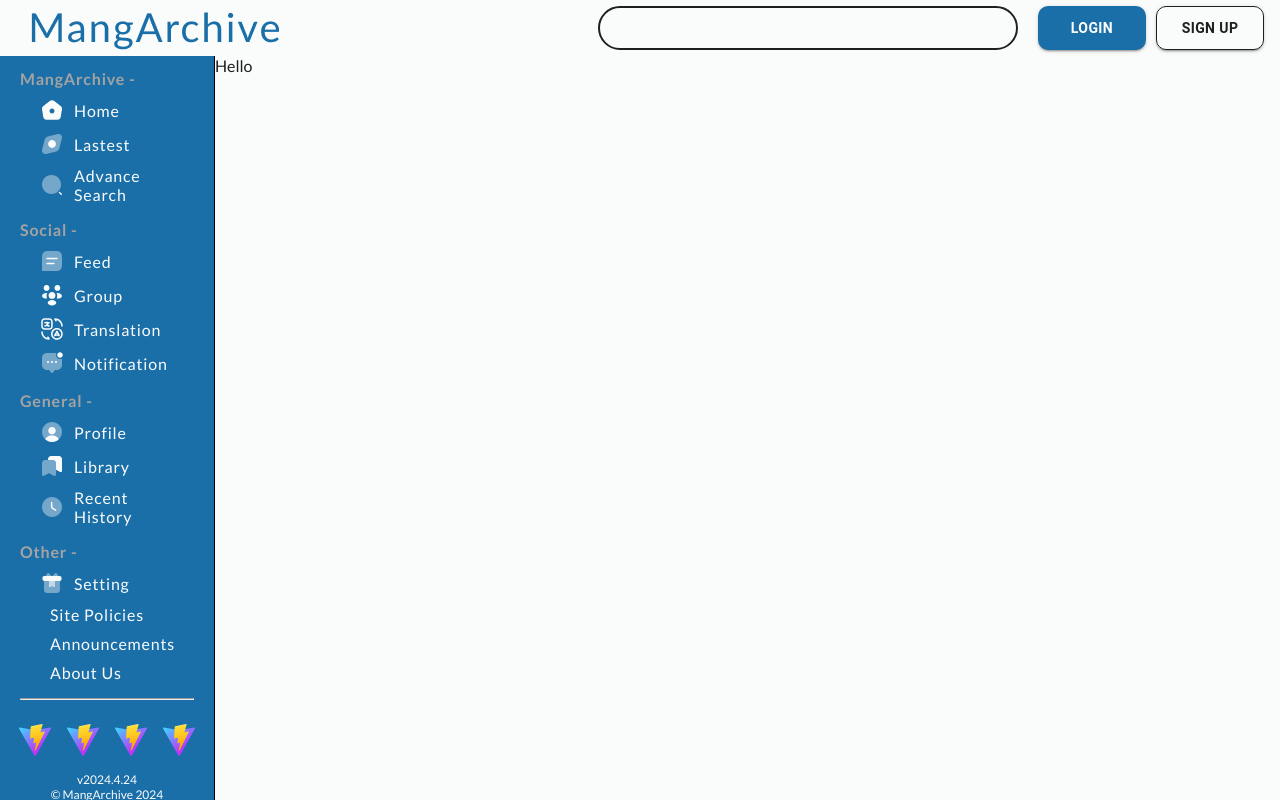
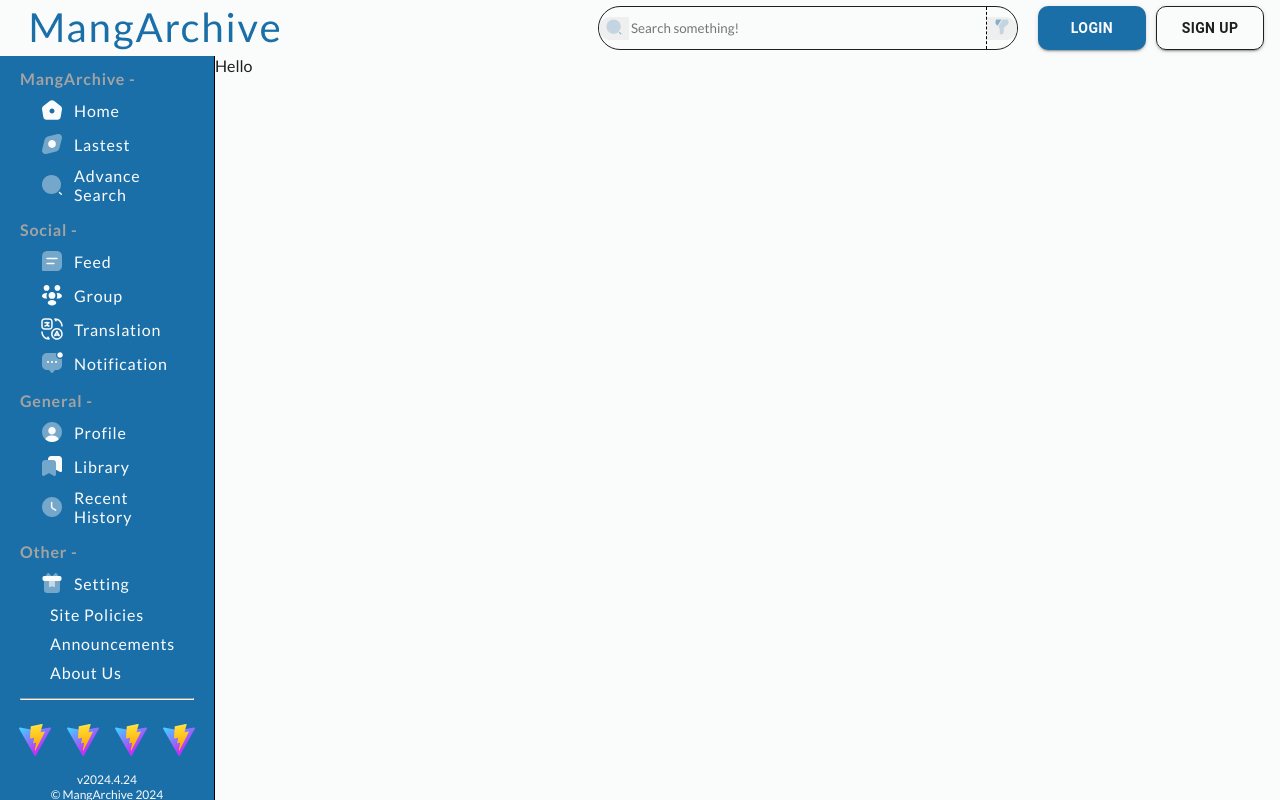
Before and after one commit to HelyxXZeng/MangArchive, a React (Vite) app: page / in a window 1280 px wide. Built offline with nearby package versions, Linux system fonts and the light colour scheme.

Commit message:
update header bar

```diff
--- a/src/components/mainComponents/headerBar/HeaderBar.tsx
+++ b/src/components/mainComponents/headerBar/HeaderBar.tsx
@@ -21,7 +21,16 @@ const HeaderBar = () => {
         <img src="/Logo.png" alt="" />
       </div>
       <div className="leftContainer">
-        <div className="searchbar"></div>
+        <div className="searchbar">
+          <button className="searchicon">
+            <img src="/icons/searchiconbar.svg" alt="" />
+          </button>
+          <input type="text" placeholder="Search something!" spellCheck='false'/>
+          <div className="verticaldotline"></div>
+          <button className="filter">
+            <img src="/icons/filter.svg" alt="" />
+          </button>
+        </div>
         <div className="auth">
           { status?
           (
--- a/src/components/mainComponents/headerBar/headerBar.scss
+++ b/src/components/mainComponents/headerBar/headerBar.scss
@@ -30,7 +30,43 @@
             width: 420px;
             height: 44px;
             border-radius: 25px;
+            border: 1px solid $main-bg;
+            display: flex;
+            flex-direction: row;
+            justify-content: space-between;
+            align-items: center;
+            input{
+                font-family: 'Lato', sans-serif;
+                border: none;
+                outline: none;
+                background-color: transparent;
+                flex: 1;
+            }
+            .verticaldotline{
+                height: 100%;
+                width: 1px;
+                border-left: 1px dashed black;
+            }
+            button{
+
+                outline: none;
+                border: none;
+                cursor: pointer;
+                &:hover{
+                    background-color: $main-white-hover;
+                }
+            }
+            .filter{
+                border-top-right-radius: 25px;
+                border-bottom-right-radius: 25px;
+            }
+            .searchicon{
+                border-top-left-radius: 25px;
+                border-bottom-left-radius: 25px;
+            }
+            &:focus-within{
             border: 2px solid $main-bg;
+            }
         }
 
         .auth{
--- a/src/global-styles/Color.scss
+++ b/src/global-styles/Color.scss
@@ -12,3 +12,4 @@ $blue-soft-hover:#49aaea;
 $red-manhua-text:#FF7575;
 $blue-manhwa-text:#2B59A1;
 $main-white:#FAFCFC;
+$main-white-hover:#fafcfc00;
```
Also changed, not shown: src/global-styles/App.scss (+28 -15 lines), public/icons/filter.svg (added), public/icons/searchiconbar.svg (added).
